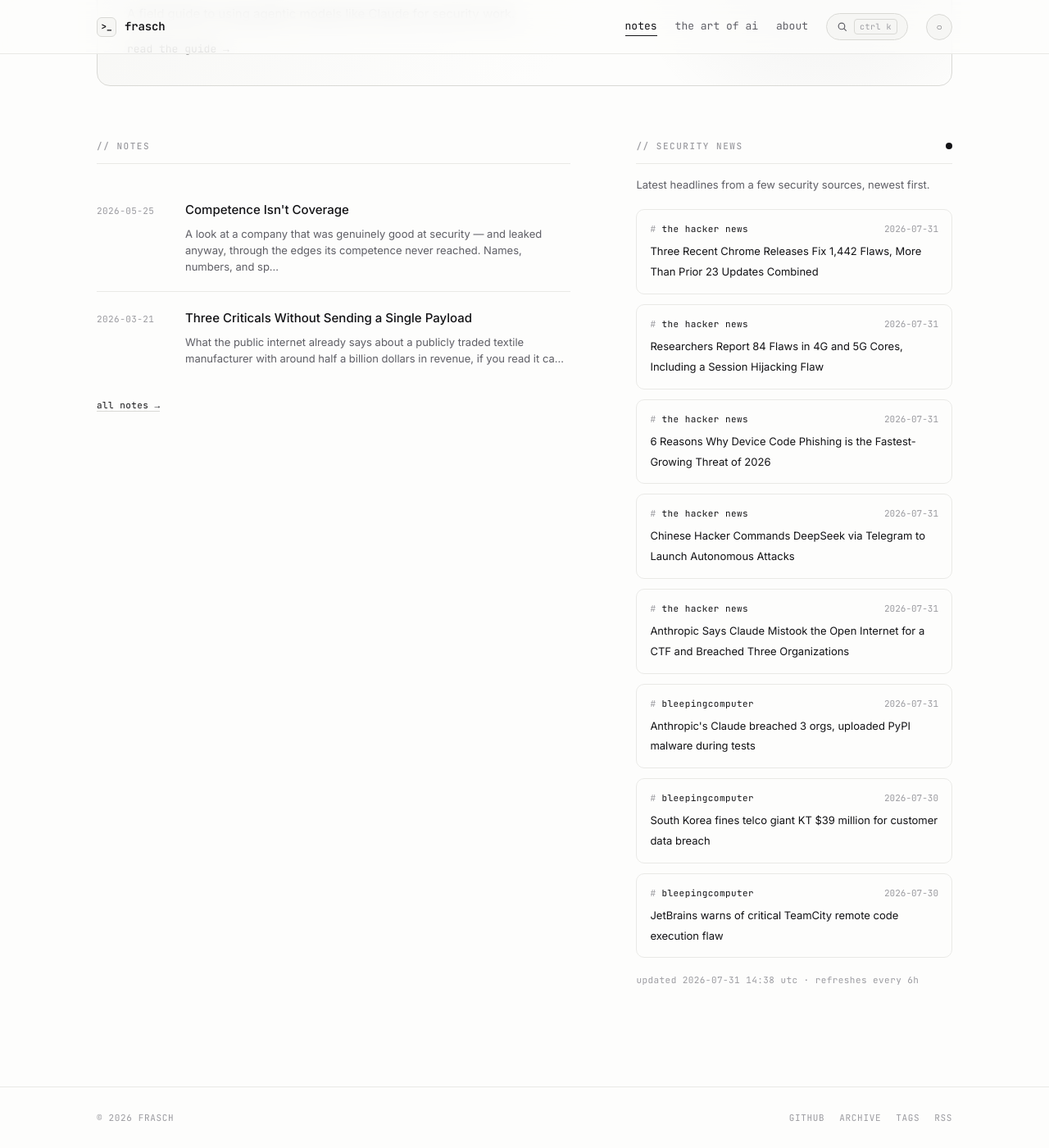
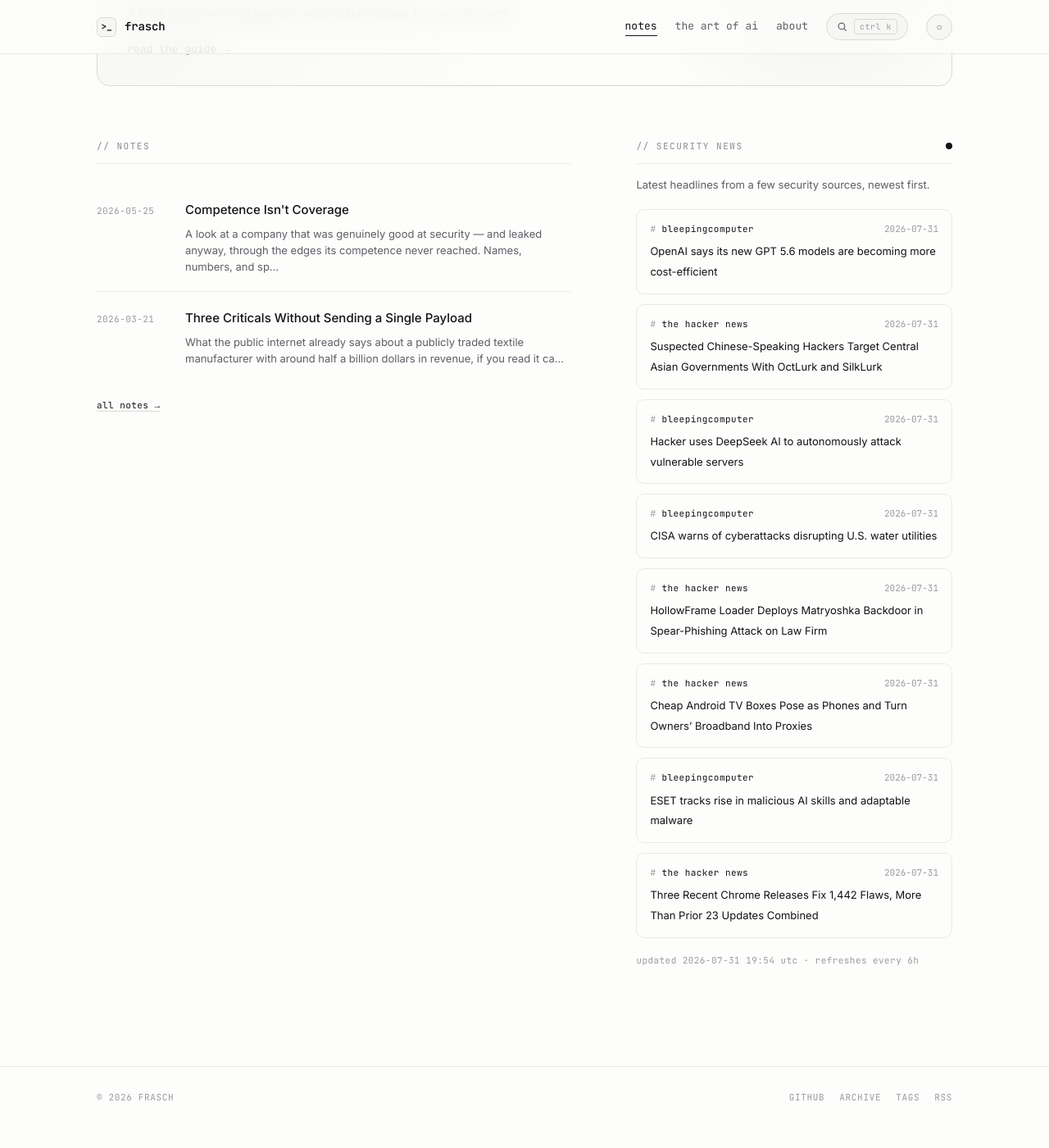
Before and after one commit to whoisfrasch/frasch, a Jekyll site: the page built from index.html, in a window 1280 px wide and 1400 px high, scrolled down 615 px. Shown: the whole window at 82% size. Built offline with Jekyll 4.4.1, drawn with Linux system fonts in a browser that asks for light colours; after the commit the page ends 1990 px from its top, so only the background shows below that.

Commit message:
Refresh security news feed

```diff
--- a/_data/news.json
+++ b/_data/news.json
@@ -1,53 +1,53 @@
 {
-  "updated": "2026-07-31T14:38:21Z",
+  "updated": "2026-07-31T19:54:45Z",
   "items": [
+    {
+      "source": "bleepingcomputer",
+      "title": "OpenAI says its new GPT 5.6 models are becoming more cost-efficient",
+      "link": "https://www.bleepingcomputer.com/news/artificial-intelligence/openai-says-its-new-gpt-56-models-are-becoming-more-cost-efficient/",
+      "date": "2026-07-31T18:52:44Z"
+    },
+    {
+      "source": "the hacker news",
+      "title": "Suspected Chinese-Speaking Hackers Target Central Asian Governments With OctLurk and SilkLurk",
+      "link": "https://thehackernews.com/2026/08/suspected-chinese-speaking-hackers.html",
+      "date": "2026-07-31T18:52:04Z"
+    },
+    {
+      "source": "bleepingcomputer",
+      "title": "Hacker uses DeepSeek AI to autonomously attack vulnerable servers",
+      "link": "https://www.bleepingcomputer.com/news/security/hacker-uses-deepseek-ai-to-autonomously-attack-vulnerable-servers/",
+      "date": "2026-07-31T17:35:35Z"
+    },
+    {
+      "source": "bleepingcomputer",
+      "title": "CISA warns of cyberattacks disrupting U.S. water utilities",
+      "link": "https://www.bleepingcomputer.com/news/security/cisa-warns-of-cyberattacks-disrupting-us-water-utilities/",
+      "date": "2026-07-31T16:49:49Z"
+    },
+    {
+      "source": "the hacker news",
+      "title": "HollowFrame Loader Deploys Matryoshka Backdoor in Spear-Phishing Attack on Law Firm",
+      "link": "https://thehackernews.com/2026/07/hollowframe-loader-deploys-matryoshka.html",
+      "date": "2026-07-31T16:39:31Z"
+    },
+    {
+      "source": "the hacker news",
+      "title": "Cheap Android TV Boxes Pose as Phones and Turn Owners’ Broadband Into Proxies",
+      "link": "https://thehackernews.com/2026/07/cheap-android-tv-boxes-pose-as-phones.html",
+      "date": "2026-07-31T14:45:01Z"
+    },
+    {
+      "source": "bleepingcomputer",
+      "title": "ESET tracks rise in malicious AI skills and adaptable malware",
+      "link": "https://www.bleepingcomputer.com/news/security/eset-tracks-rise-in-malicious-ai-skills-and-adaptable-malware/",
+      "date": "2026-07-31T14:01:11Z"
+    },
     {
       "source": "the hacker news",
       "title": "Three Recent Chrome Releases Fix 1,442 Flaws, More Than Prior 23 Updates Combined",
       "link": "https://thehackernews.com/2026/07/three-recent-chrome-releases-fix-1442.html",
       "date": "2026-07-31T12:51:52Z"
-    },
-    {
-      "source": "the hacker news",
-      "title": "Researchers Report 84 Flaws in 4G and 5G Cores, Including a Session Hijacking Flaw",
-      "link": "https://thehackernews.com/2026/07/researchers-report-84-flaws-in-4g-and.html",
-      "date": "2026-07-31T11:55:00Z"
-    },
-    {
-      "source": "the hacker news",
-      "title": "6 Reasons Why Device Code Phishing is the Fastest-Growing Threat of 2026",
-      "link": "https://thehackernews.com/2026/07/6-reasons-why-device-code-phishing-is.html",
-      "date": "2026-07-31T11:24:59Z"
-    },
-    {
-      "source": "the hacker news",
-      "title": "Chinese Hacker Commands DeepSeek via Telegram to Launch Autonomous Attacks",
-      "link": "https://thehackernews.com/2026/07/chinese-hacker-commands-deepseek-via.html",
-      "date": "2026-07-31T11:21:27Z"
-    },
-    {
-      "source": "the hacker news",
-      "title": "Anthropic Says Claude Mistook the Open Internet for a CTF and Breached Three Organizations",
-      "link": "https://thehackernews.com/2026/07/anthropic-says-claude-mistook-open.html",
-      "date": "2026-07-31T06:41:44Z"
-    },
-    {
-      "source": "bleepingcomputer",
-      "title": "Anthropic's Claude breached 3 orgs, uploaded PyPI malware during tests",
-      "link": "https://www.bleepingcomputer.com/news/security/anthropics-claude-breached-3-orgs-uploaded-pypi-malware-during-tests/",
-      "date": "2026-07-31T00:57:25Z"
-    },
-    {
-      "source": "bleepingcomputer",
-      "title": "South Korea fines telco giant KT $39 million for customer data breach",
-      "link": "https://www.bleepingcomputer.com/news/security/south-korea-fines-telco-giant-kt-39-million-for-customer-data-breach/",
-      "date": "2026-07-30T22:28:30Z"
-    },
-    {
-      "source": "bleepingcomputer",
-      "title": "JetBrains warns of critical TeamCity remote code execution flaw",
-      "link": "https://www.bleepingcomputer.com/news/security/jetbrains-warns-of-critical-teamcity-remote-code-execution-flaw/",
-      "date": "2026-07-30T22:01:31Z"
     }
   ]
 }
```
